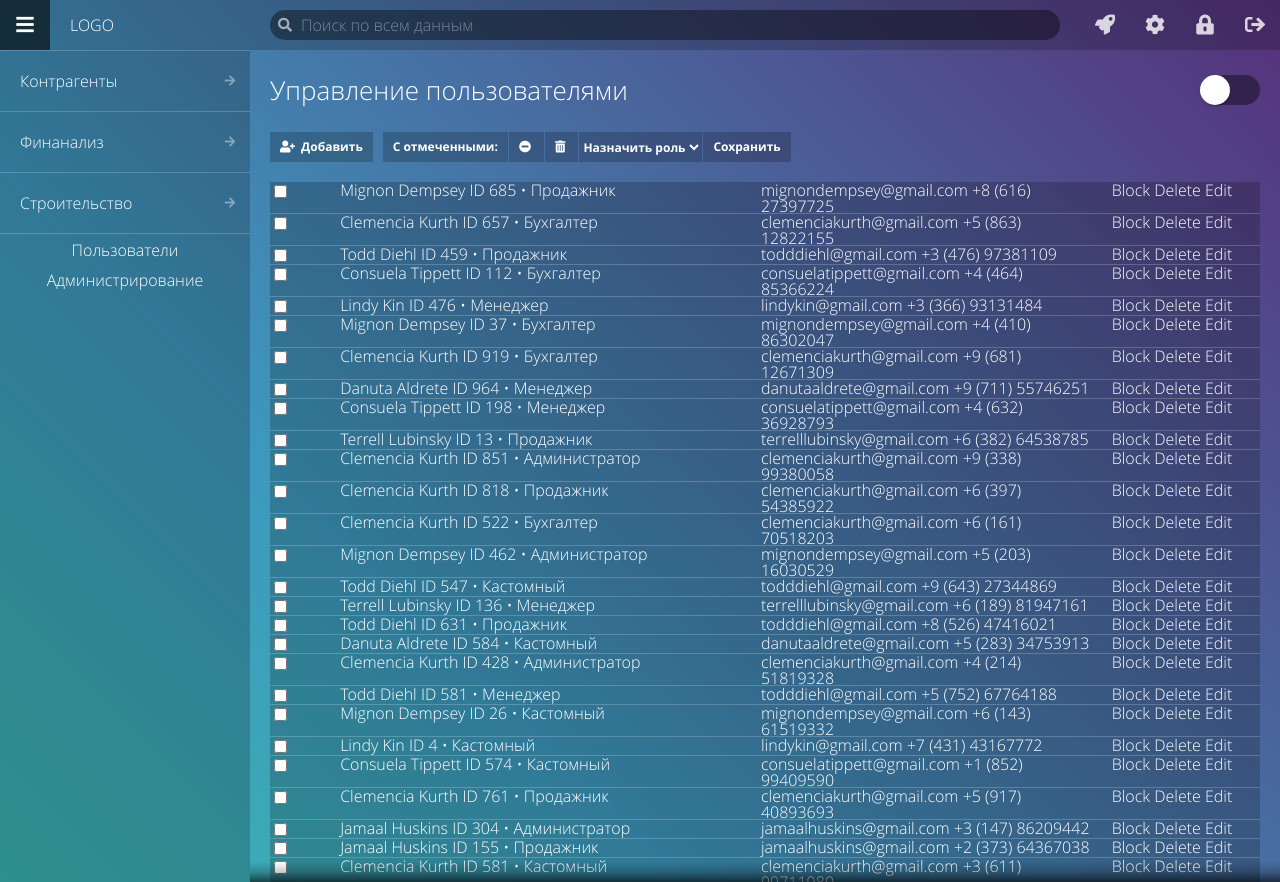
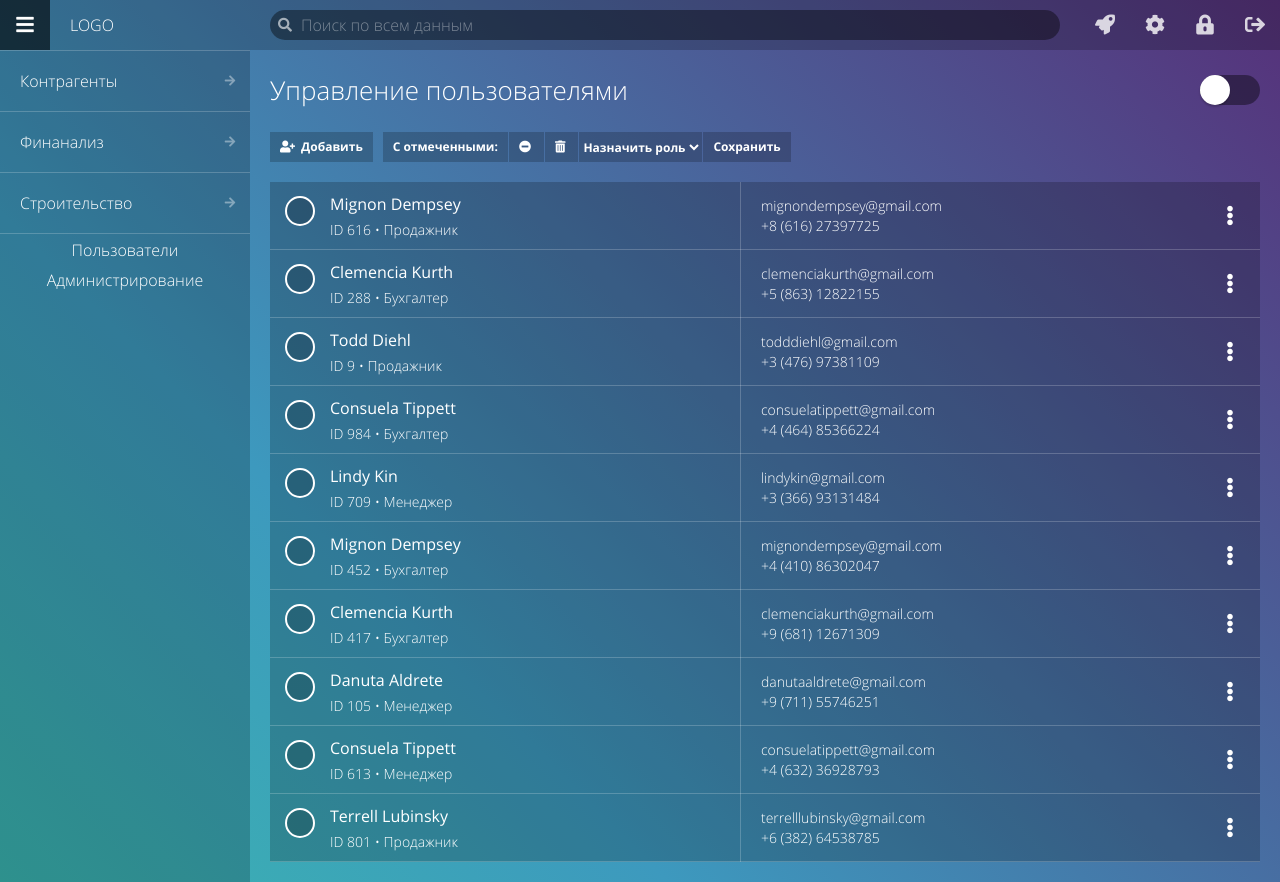
Before and after one commit to Boyushka21/aora-erp, a PHP site: page /users.php in a window 1280 px wide. Run offline with PHP 8.4, Linux system fonts and the light colour scheme.

Commit message:
Add files via upload

```diff
--- a/users.php
+++ b/users.php
@@ -102,9 +102,9 @@
 								'Кастомный',
 							);
 
-							foreach (range(1, 100) as $user) {
+							foreach (range(1, 10) as $user) {
 
-							$user_id = rand(001, 999);
+							$user_id = rand(1, 1000);
 							$user_name = $user_names[array_rand($user_names)];
 							$user_email = str_replace(' ', '', strtolower($user_name)).'@gmail.com';
 							$user_phone = '+'.rand(1, 9).' ('.rand(111, 999).') '.rand(11111111, 99999999);
@@ -115,30 +115,77 @@
 							<div class="row">
 								<div class="col_xxs_10 col_xs_10 col_s_10 col_m_10 col_l_10">
 									<div class="row">
-										<div class="col_xxs_1 col_xs_1 col_s_1 col_m_1 col_l_1">
-											<input type="checkbox" />
-										</div>
+										<div class="col_xxs_12 col_xs_12 col_s_12 col_m_7 col_l_7">
+											<div class="details name size_is height_equal">
+												<div>
+													<strong><?php echo $user_name; ?></strong>
+													<span>ID <?php echo $user_id; ?> &bull; <?php echo $user_role; ?></span>
 
-										<div class="col_xxs_12 col_xs_12 col_s_12 col_m_6 col_l_6">
-											<div class="user_meta">
-												<strong><?php echo $user_name; ?></strong>
-												<span>ID <?php echo $user_id; ?> &bull; <?php echo $user_role; ?></span>
+													<label class="radiocheck">
+														<input type="checkbox" class="www" />
+													</label>
+												</div>
 											</div>
 										</div>
 
 										<div class="col_xxs_12 col_xs_12 col_s_12 col_m_5 col_l_5">
-											<div class="user_meta">
-												<span><?php echo $user_email; ?></span>
-												<span><?php echo $user_phone; ?></span>
+											<div class="details meta size_is height_equal">
+												<div>
+													<span><?php echo $user_email; ?></span>
+													<span><?php echo $user_phone; ?></span>
+												</div>
 											</div>
 										</div>
 									</div>
 								</div>
 
 								<div class="col_xxs_2 col_xs_2 col_s_2 col_m_2 col_l_2">
-									Block
-									Delete
-									Edit
+									<div class="actions size_is height_equal">
+										<a href="javascript:;" class="show_popover rds_full" data-popover="user_actions_<?php echo $user_id; ?>" data-popover-position="left">
+											<i class="fas fa-ellipsis-v"></i>
+										</a>
+									</div>
+
+									<div class="hide_me">
+										<div id="user_actions_<?php echo $user_id; ?>">
+											<ul class="popover_menu">
+												<li><a href="javascript:;" class="toggle_cb" data-toggle="user_edit_<?php echo $user_id; ?>"><i class="fas fa-user-edit"></i> Изменить</a></li>
+												<li><a href="javascript:;" class="toggle_cb" data-toggle="user_roles_<?php echo $user_id; ?>"><i class="fas fa-key"></i> Права доступа</a></li>
+												<li><a href="javascript:;"><i class="fas fa-ban"></i> Заблокировать</a></li>
+												<li><a href="javascript:;"><i class="fas fa-trash-alt"></i> Удалить</a></li>
+											</ul>
+										</div>
+
+										<div class="actions_popover">1111</div>
+									</div>
+								</div>
+							</div>
+
+							<div class="user_edit_<?php echo $user_id; ?> edit hide_me">
+								<div class="row">
+									<div class="col_xxs_12 col_xs_12 col_s_12 col_m_7 col_l_7">
+										Изменение пользователя <?php echo $user_name; ?>
+									</div>
+
+									<div class="col_xxs_12 col_xs_12 col_s_12 col_m_5 col_l_5">
+
+									</div>
+								</div>
+							</div>
+
+							<div class="user_roles_<?php echo $user_id; ?> edit hide_me">
+								<div class="row">
+									<div class="col_xxs_12 col_xs_12 col_s_12 col_m_7 col_l_7">
+										<div class="edit_title"></div>
+
+                                        <div class="item">
+
+                                        </div>
+									</div>
+
+									<div class="col_xxs_12 col_xs_12 col_s_12 col_m_5 col_l_5">
+
+									</div>
 								</div>
 							</div>
 						</div>
```
Also changed, not shown: dashboard.php (+18 -0 lines).
